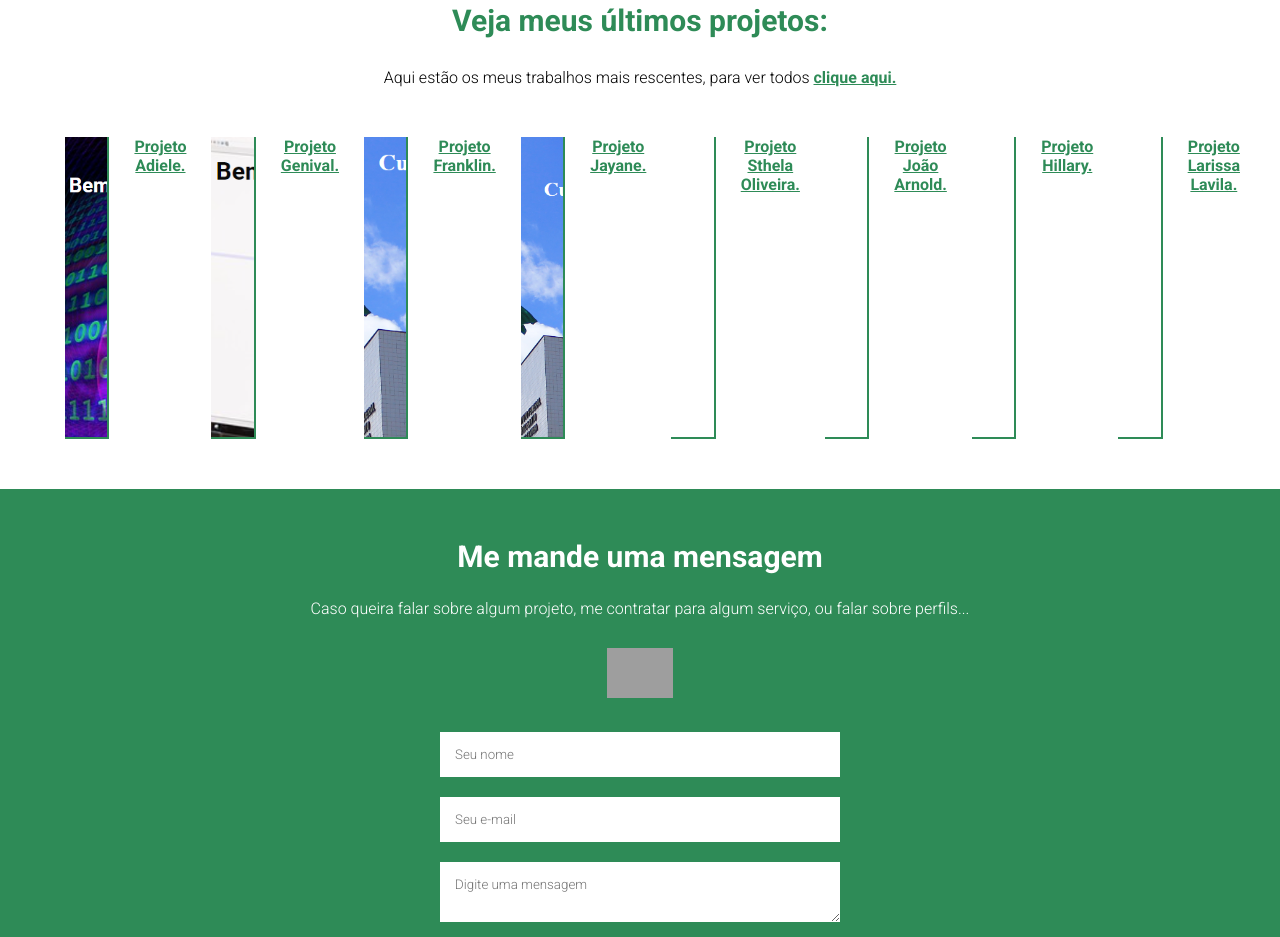
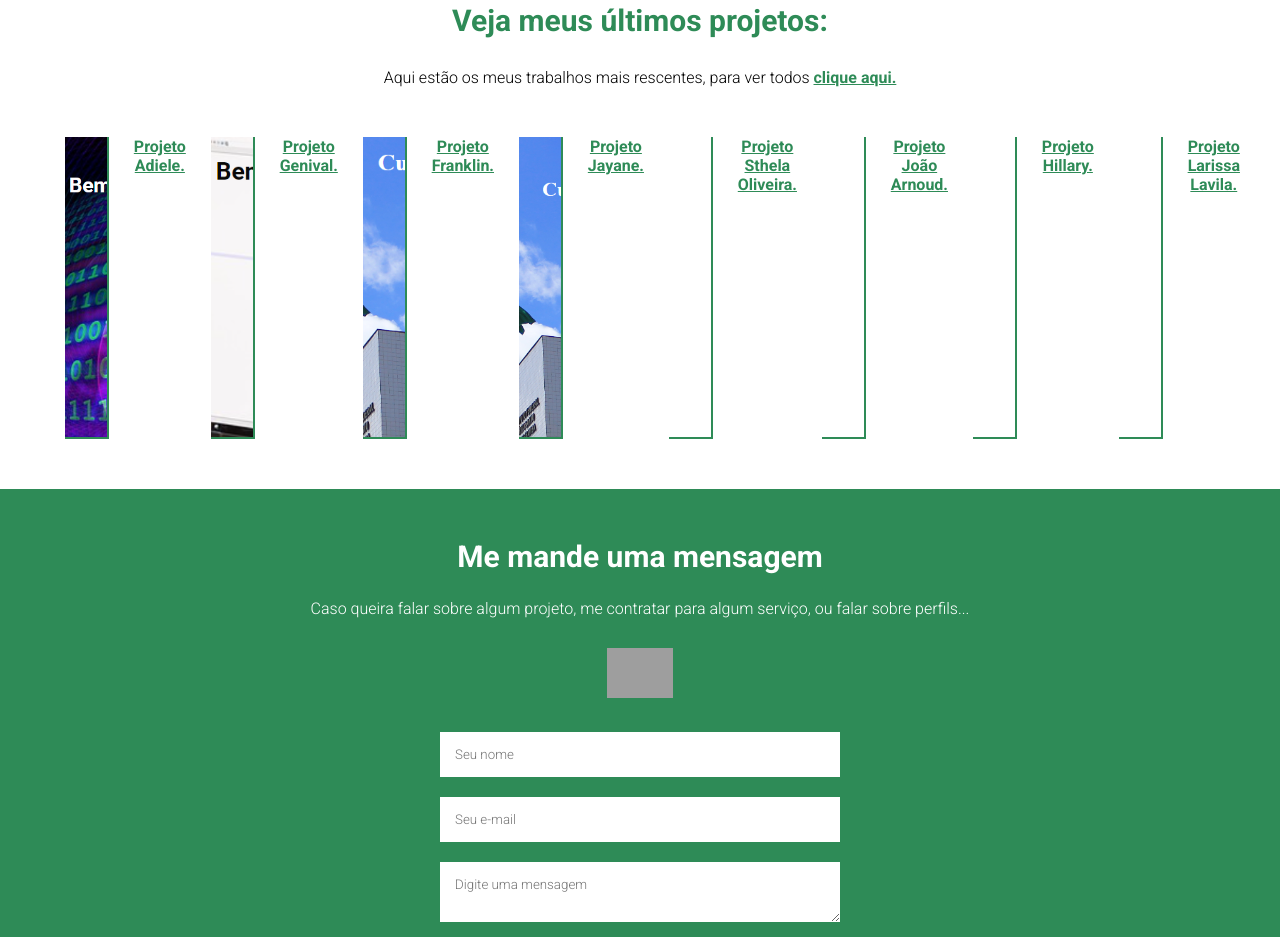
Before and after one commit to ifesibatiba/ifesibatiba.github.io, a plain HTML site: page index.html in a window 1280 px wide. Shown: the part 1547-2484 px from the top of the page. Drawn offline with Linux system fonts and the light colour scheme; grey boxes are pictures that could not be loaded.

Commit message:
Update index.html

```diff
--- a/index.html
+++ b/index.html
@@ -97,7 +97,7 @@
       <div class="job-box proj5"></div>
       <a href="../projetos/sthela/index.html">Projeto Sthela Oliveira.</a>
       <div class="job-box proj6"></div>
-      <a href="../projetos/jarnold/index.html">Projeto João Arnold.</a>
+      <a href="../projetos/jarnold/index.html">Projeto João Arnoud.</a>
       <div class="job-box proj7"></div>
       <a href="../projetos/hillary/index.html">Projeto Hillary.</a>
       <div class="job-box proj8"></div>
```
